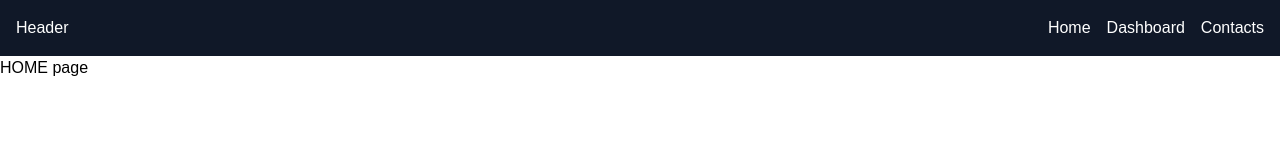
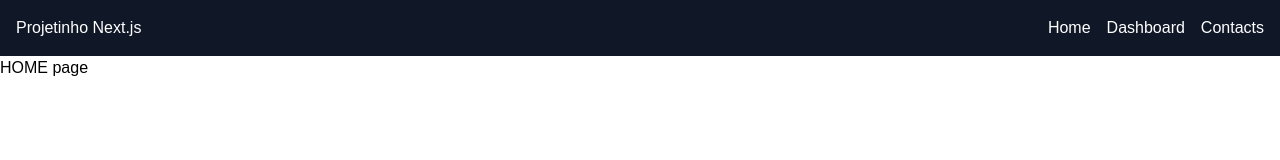
Before and after one commit to pedroleonez/first-next, a Next.js app: page / in a window 1280 px wide. Shown: the top 160 px of the page. Built offline with nearby package versions, Linux system fonts and the light colour scheme.

Commit message:
feat: update header h1

```diff
--- a/src/components/header/index.tsx
+++ b/src/components/header/index.tsx
@@ -3,7 +3,7 @@ import Link from "next/link";
 export function Header() {
     return(
         <header className="bg-gray-900 text-white p-4 flex justify-between items-center h-14">
-            <h1>Header</h1>
+            <h1>Projetinho Next.js</h1>
             <nav>
                 <ul className="flex space-x-4">
                     <li><Link href="/">Home</Link></li>
```
